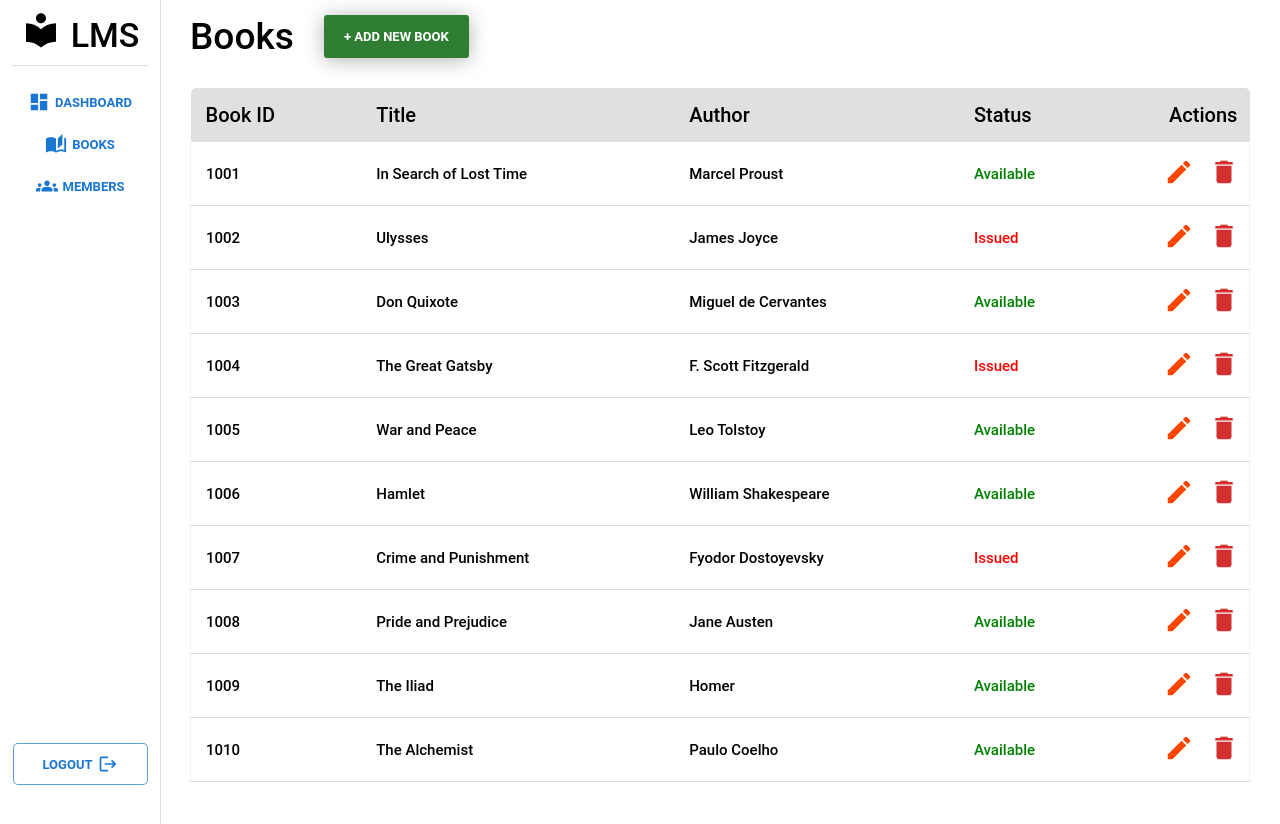
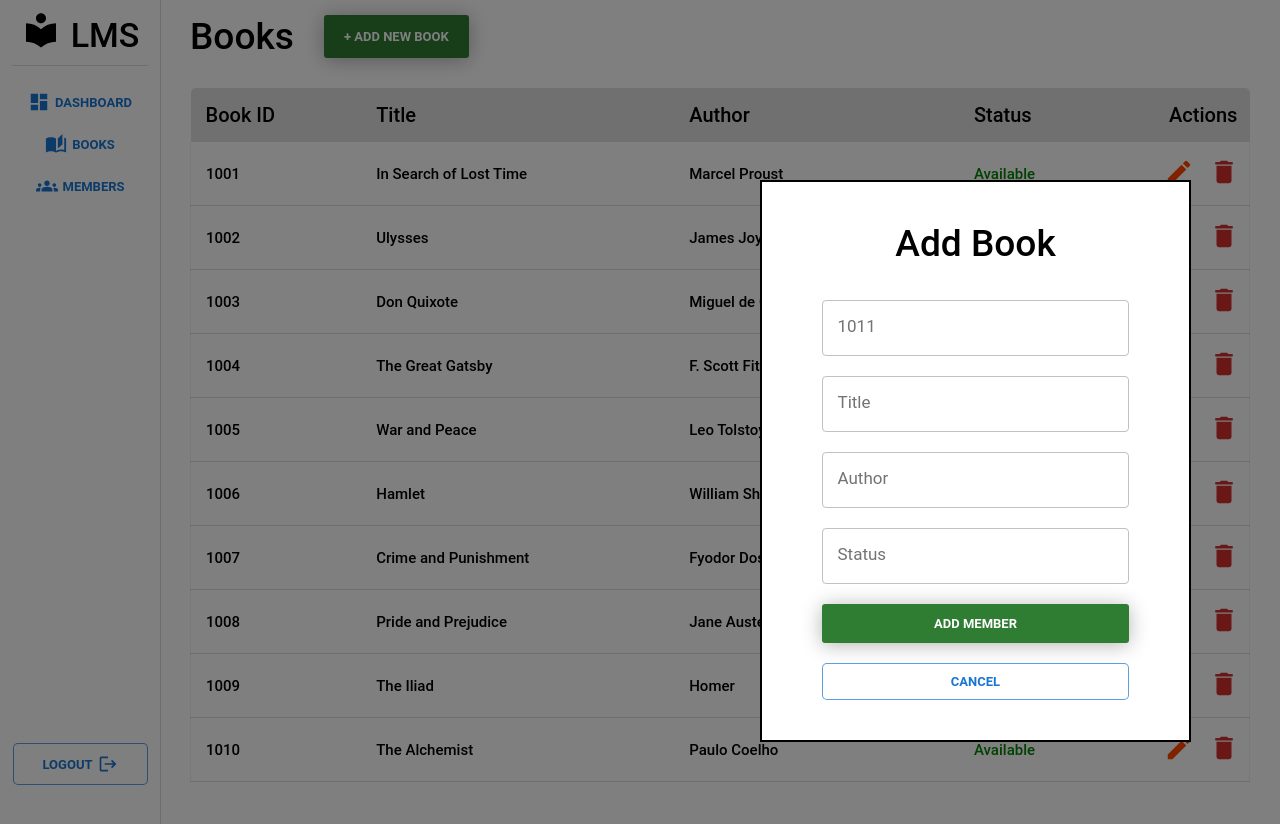
Before and after one commit to bernardkrehula/React-typescript-libmgmtsys, a React (Vite) app in the folder my-app/: page /Books in a window 1280 px wide. Both pictures are taken after a click on the button "+ ADD NEW BOOK". Shown: the top 824 px of the page. Built offline with nearby package versions, Linux system fonts and the light colour scheme.

Commit message:
add book function added

```diff
--- a/my-app/src/App.tsx
+++ b/my-app/src/App.tsx
@@ -29,6 +29,9 @@ function App() {
   const removeBooks = (bookID) => {
     setLibraryData(prev => ({...prev, books: prev.books.filter(book => book.id != bookID)}));
   }
+  const addNewBook = (newBook) => {
+    setLibraryData(prev => ({...prev, books: [...prev.members, newBook]}));
+  }
   const addNewMember = (newMember) => {
     setLibraryData(prev => ({...prev, members: [...prev.members, newMember]}));
   }
@@ -39,7 +42,7 @@ function App() {
   const componentsArray: Record<string, {component: React.ComponentType<any>; props?: Record<string, any>}
     > = {
       Dashboard: {component: Dashboard, props: { data: libraryData}},
-      Books: {component: Books, props: { data: libraryData.books, removeBooks: removeBooks }},
+      Books: {component: Books, props: { data: libraryData.books, removeBooks: removeBooks, addNewBook: addNewBook }},
       Members: {component: Members, props: { data: libraryData.members, removeMember: removeMember, addNewMember: addNewMember }}
     }
 
--- a/my-app/src/components/AddWindow/AddWindow.css
+++ b/my-app/src/components/AddWindow/AddWindow.css
@@ -1,11 +1,13 @@
 .addWindow{
-    position: absolute;
-    transform: translate(540px, -230px);
+    position: fixed;
+    top: 180px;
+    left: 760px;
     border: 2px solid black;
     box-shadow: 0 0 20px 1000px rgb(0, 0, 0, 0.5);
     text-align: center;
     padding: 40px 60px;
     background-color: white;
+    z-index: 4;
 }
 .addWindow-content{
     display: flex;
--- a/my-app/src/components/AddWindow/AddWindow.tsx
+++ b/my-app/src/components/AddWindow/AddWindow.tsx
@@ -3,7 +3,7 @@ import './AddWindow.css'
 import Btn from '../Btn/Btn';
 import { useState } from 'react';
 
-const AddWindow = ({data, inputContentVariation, addNewMember, setClicked}) => {
+const AddWindow = ({data, inputContentVariation, addNewMember, setClicked, title}) => {
     const [ newMember, setNewMember ] = useState({
         id: '',
         name: '',
@@ -35,7 +35,7 @@ const AddWindow = ({data, inputContentVariation, addNewMember, setClicked}) => {
 
     return(
         <div className='addWindow'>
-            <h1>Add Member</h1>
+            <h1>Add {title}</h1>
             <div className='addWindow-content'>
                 {DisplayInputs()}
                 <Btn variation='add' onClick={handleAddClick}>Add member</Btn>
--- a/my-app/src/components/Books/Books.tsx
+++ b/my-app/src/components/Books/Books.tsx
@@ -1,6 +1,8 @@
 import Book from "./Book/Book";
 import './Books.css'
 import Btn from "../Btn/Btn";
+import { useState } from "react";
+import AddWindow from "../AddWindow/AddWindow";
 
 export type BookType = {
     id: string;
@@ -12,17 +14,18 @@ type BooksType = {
     booksData: BookType[];
 }
 
-const Books = ({data, removeBooks}: BooksType) => {
+const Books = ({data, removeBooks, addNewBook}: BooksType) => {
+    const [ isAddBtnClicked, setClicked ] = useState(false);
 
     const DisplayBooks = () => {
-        return data.map(singleBook => <Book singleBook={singleBook} removeBooks={removeBooks}/>)
+        return data.map(singleBook => <Book singleBook={singleBook} removeBooks={removeBooks} addNewBook={addNewBook}/>)
     }
 
     return(
         <div className="books">
             <div className="books-title">
                 <h1>Books</h1>
-                <Btn variation="add">+ Add new book</Btn>
+                <Btn variation="add" onClick={() => setClicked(true)}>+ Add new book</Btn>
             </div>
             <table className="books-list">
                 <thead className="books-header">
@@ -38,6 +41,7 @@ const Books = ({data, removeBooks}: BooksType) => {
                     {DisplayBooks()}
                 </tbody>
             </table>
+            {isAddBtnClicked ? <AddWindow data={data} title='Book' inputContentVariation='addMember' setClicked={setClicked}/> : ''}
         </div>
     )
 }
--- a/my-app/src/components/Members/Members.tsx
+++ b/my-app/src/components/Members/Members.tsx
@@ -44,7 +44,7 @@ const Members = ({data, removeMember, addNewMember}: MembersType) => {
                     {DisplayMemebers()}
                 </tbody>
             </table>
-            {isAddBtnClicked ? <AddWindow data={data} inputContentVariation='addMember' setClicked={setClicked} addNewMember={addNewMember} setLibraryData={setLibraryData}/> : ''}
+            {isAddBtnClicked ? <AddWindow data={data} title='Member' inputContentVariation='addMember' setClicked={setClicked} addNewMember={addNewMember}/> : ''}
         </div>
     )
 }
```
